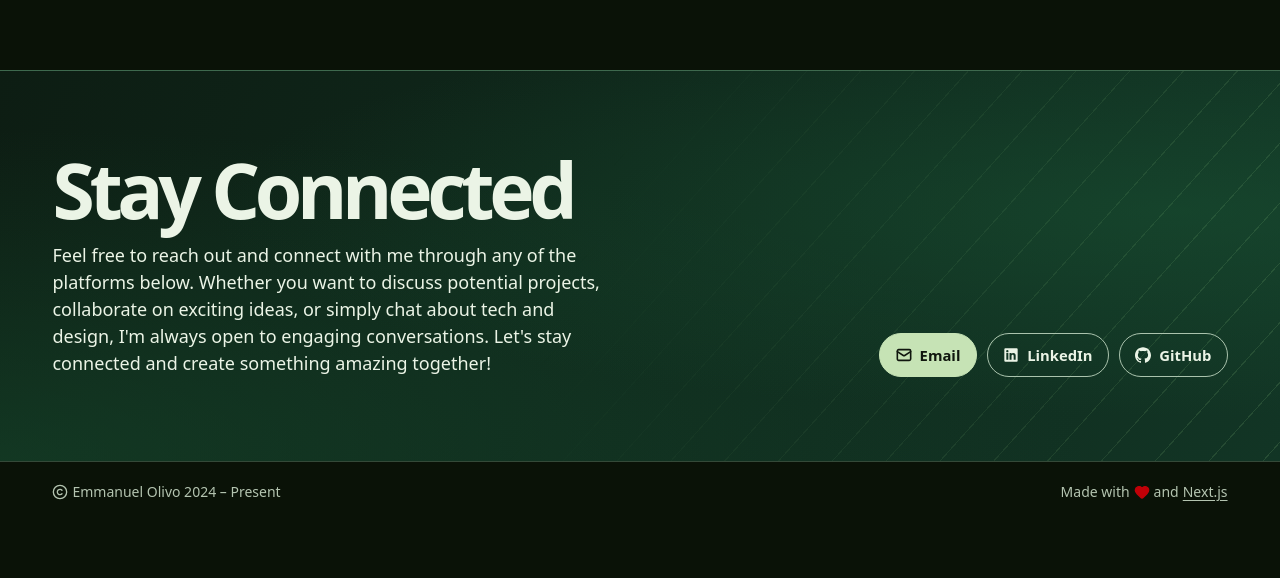
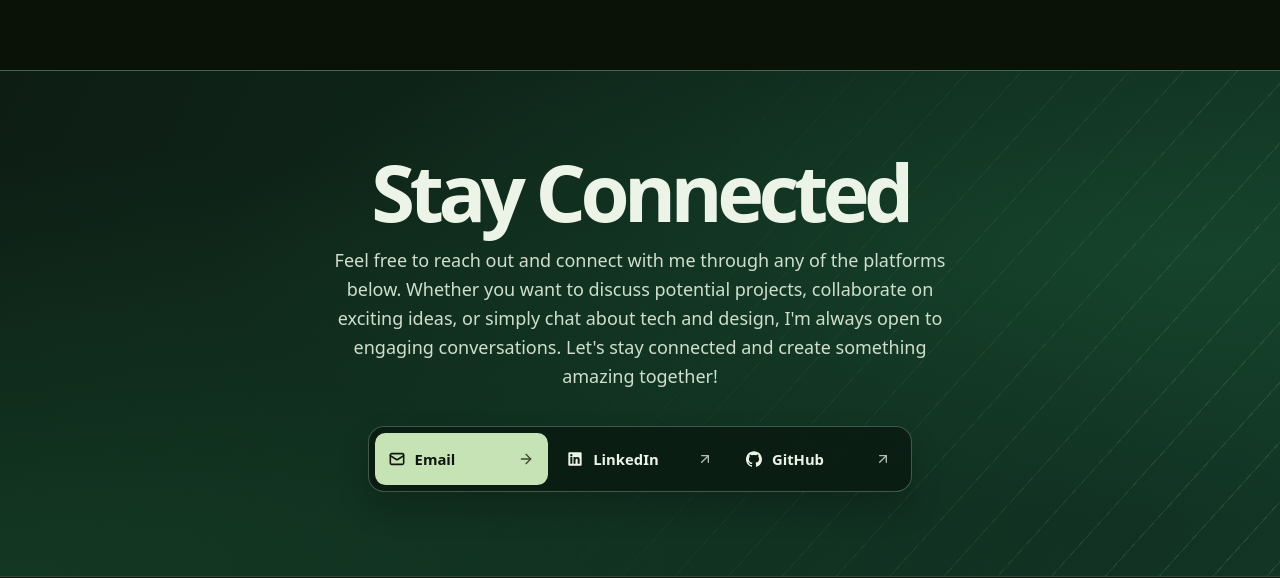
Before and after one commit to emmanuelolivo1002/portfolio-2027, a Next.js app: page / in a window 1280 px wide. Shown: the part 6849-7427 px from the top of the page. Before the commit the page ends 7371 px from the top, so only its background shows below. Built offline with nearby package versions, Linux system fonts and the light colour scheme.

Commit message:
Group the Stay Connected contact actions

```diff
--- a/src/app/globals.css
+++ b/src/app/globals.css
@@ -482,47 +482,62 @@
   }
 
   .contact-layout {
-    display: grid;
-    grid-template-columns: minmax(0, 1.35fr) minmax(0, 0.65fr);
-    align-items: end;
-    gap: 1.5rem 3rem;
     padding-block: clamp(2.75rem, 6.5vw, 5.75rem);
+    text-align: center;
+  }
+
+  .contact-layout .section-heading {
+    font-size: clamp(2.5rem, 6.2vw, 5rem);
+    text-wrap: balance;
   }
 
   .contact-intro {
-    max-width: 55ch;
-    margin-top: 1rem;
+    max-width: 60ch;
+    margin: 1.1rem auto 0;
+    color: #d0decf;
     font-size: clamp(1rem, 1.6vw, 1.125rem);
+    line-height: 1.6;
   }
 
   .contact-links {
-    display: flex;
-    flex-wrap: wrap;
-    justify-content: end;
-    gap: 0.65rem;
+    display: grid;
+    grid-template-columns: repeat(3, minmax(0, 1fr));
+    gap: 0.375rem;
+    max-width: 34rem;
+    margin: clamp(1.5rem, 3.75vw, 2.25rem) auto 0;
+    padding: 0.375rem;
+    border: 1px solid #80a98b70;
+    border-radius: 1rem;
+    background: #0a1a12d4;
+    box-shadow: 0 1rem 2rem #0003;
+    text-align: start;
   }
 
   .contact-link {
-    display: inline-flex;
+    display: flex;
     align-items: center;
-    gap: 0.5rem;
-    min-height: 2.75rem;
-    padding: 0.55rem 0.95rem;
-    border: 1px solid #aac3ad;
-    border-radius: 10rem;
+    gap: 0.625rem;
+    min-height: 3.25rem;
+    padding: 0.65rem 0.85rem;
+    border-radius: 0.65rem;
     font-size: 0.925rem;
-    font-weight: 560;
-    transition: background-color 140ms, color 140ms;
+    font-weight: 600;
+    transition: background-color 140ms;
   }
 
-  .contact-link[href^="mailto:"], .contact-link:hover {
-    border-color: var(--contact-accent);
+  .contact-link:hover { background-color: #c6e3b526; }
+
+  .contact-link[href^="mailto:"] {
     background-color: var(--contact-accent);
     color: var(--primary-foreground);
   }
 
   .contact-link[href^="mailto:"]:hover { background-color: var(--foreground); }
-  .contact-link:focus-visible { outline-color: var(--contact-accent); }
+  .contact-link:focus-visible { outline-color: var(--contact-accent); outline-offset: 2px; }
+
+  @media (max-width: 34rem) {
+    .contact-links { grid-template-columns: minmax(0, 1fr); }
+  }
 
   .rich-text { overflow-wrap: anywhere; line-height: 1.7; }
   .rich-text > :where(p, ul, ol, figure, blockquote, h2, h3, h4) + * { margin-top: 0.85em; }
@@ -577,10 +592,9 @@
     .site-header { grid-template-columns: 1fr; gap: 0.12rem; padding-block: 0.48rem; }
     .site-header::before { inset-block: 0.25rem; }
     .site-nav { gap: 0.4rem clamp(0.4rem, 2vw, 1rem); }
-    .hero-panel, .about-layout, .contact-layout, .section-intro { grid-template-columns: 1fr; }
+    .hero-panel, .about-layout, .section-intro { grid-template-columns: 1fr; }
     .hero-panel { min-height: auto; gap: 1.45rem; }
     .hero-feature { gap: 0.65rem; }
-    .contact-links { justify-content: start; }
   }
 }
 
--- a/src/app/page.tsx
+++ b/src/app/page.tsx
@@ -1,4 +1,4 @@
-import { Copyright, Heart, Link as LinkIcon, Mail } from "lucide-react";
+import { ArrowRight, ArrowUpRight, Copyright, Heart, Link as LinkIcon, Mail } from "lucide-react";
 import { siGithub } from "simple-icons";
 import { HeroProjects } from "@/components/hero-projects";
 import { ProjectCard } from "@/components/project-card";
@@ -104,22 +104,25 @@ export default function Home() {
         </section>
 
         <section id="contact" aria-labelledby="contact-title" className="contact-band">
-          <div className="site-container contact-layout">
-            <div data-scroll-enter="">
-              <h2 id="contact-title" className="section-heading">{contact.title}</h2>
-              <p className="contact-intro">{contact.subtitle}</p>
-            </div>
-            <div className="contact-links" data-scroll-enter="">
+          <div className="site-container contact-layout" data-scroll-enter="">
+            <h2 id="contact-title" className="section-heading">{contact.title}</h2>
+            <p className="contact-intro">{contact.subtitle}</p>
+            <ul className="contact-links" role="list">
               {contact.links.map(({ label, href }) => {
                 const name = ({ email: "Email", linkedIn: "LinkedIn", github: "GitHub" })[label] ?? label;
+                const isEmail = href.startsWith("mailto:");
+                const Arrow = isEmail ? ArrowRight : ArrowUpRight;
                 return (
-                  <a key={label} href={href} target="_blank" rel="noopener noreferrer" className="contact-link">
-                    <ContactIcon name={label} />
-                    {name}
-                  </a>
+                  <li key={label}>
+                    <a href={href} target={isEmail ? undefined : "_blank"} rel={isEmail ? undefined : "noopener noreferrer"} className="contact-link">
+                      <ContactIcon name={label} />
+                      <span>{name}</span>
+                      <Arrow aria-hidden="true" className="ml-auto size-4 shrink-0 opacity-75" />
+                    </a>
+                  </li>
                 );
               })}
-            </div>
+            </ul>
           </div>
         </section>
         <ScrollEntrances />
```
